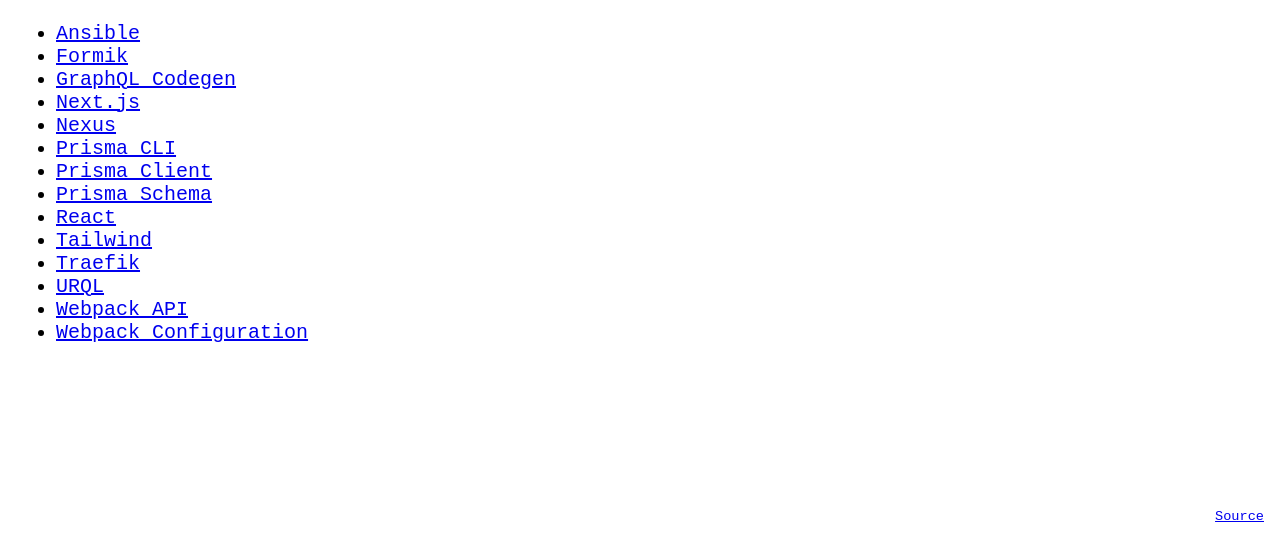
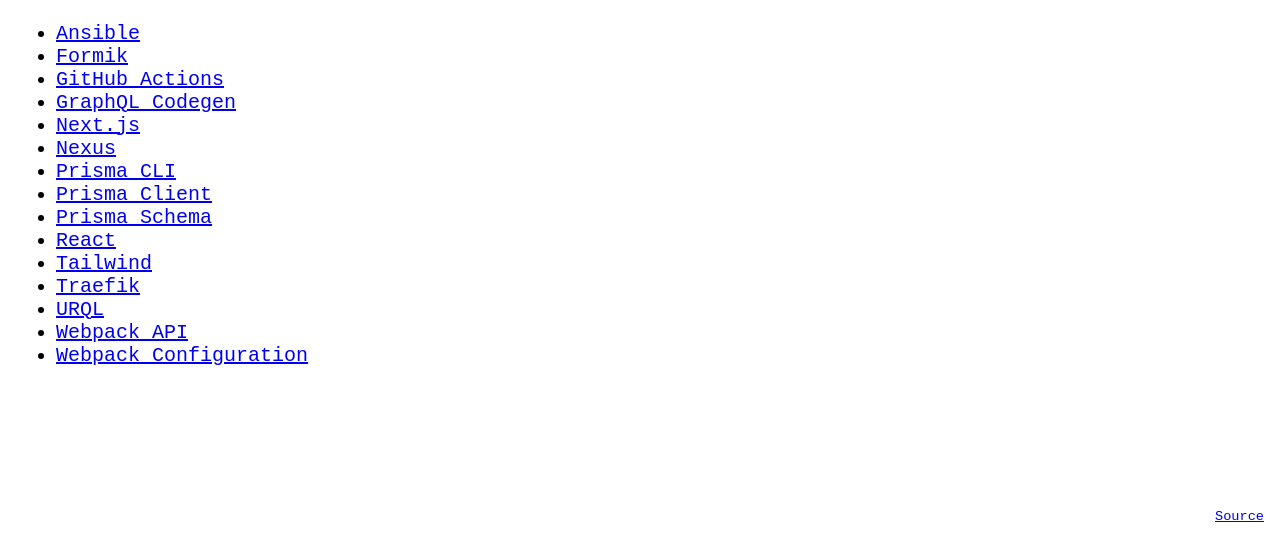
Before and after one commit to kinday/browser-homepage, a website built with Parcel: page index.html in a window 1280 px wide. Shown: the part 260-800 px from the top of the page. Built offline with nearby package versions, Linux system fonts and the light colour scheme.

Commit message:
Add GitHub Actions docs

```diff
--- a/index.html
+++ b/index.html
@@ -26,6 +26,9 @@
           </li>
           <li>
             <a href="https://formik.org/docs/overview">Formik</a>
+          </li>
+          <li>
+            <a href="https://docs.github.com/en/actions">GitHub Actions</a>
           </li>
           <li>
             <a
```
